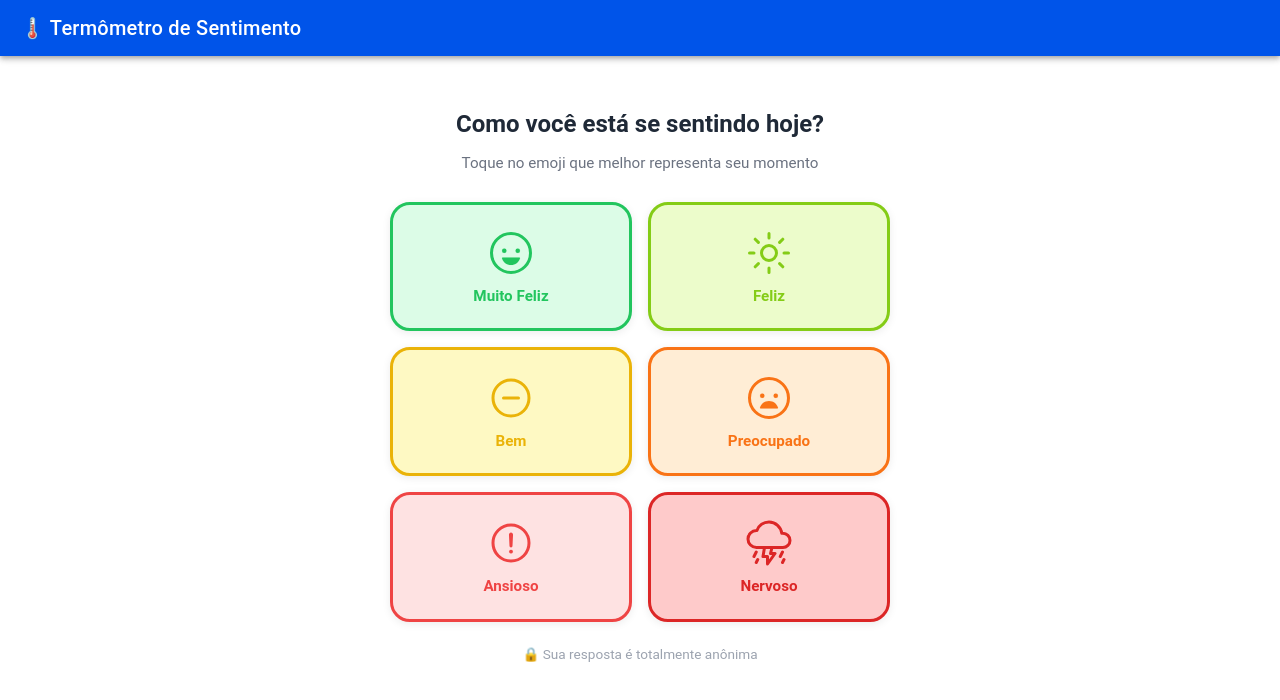
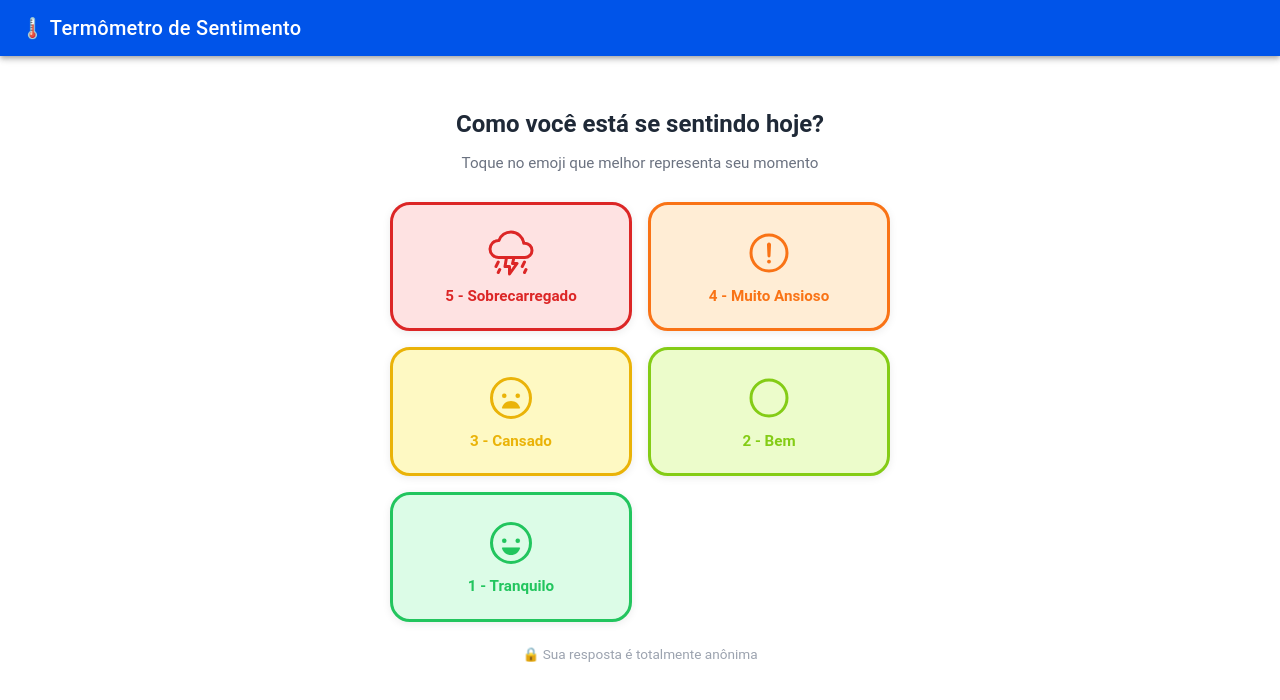
Before and after one commit to gleydes/projectemotions, a React (Vite) app in the folder sentiment-app/: page /home in a window 1280 px wide. Shown: the top 700 px of the page. Built offline with nearby package versions, Linux system fonts and the light colour scheme; no server answers.

Commit message:
feat: update icons to match emotion thermometer image

```diff
--- a/sentiment-app/src/pages/Home.tsx
+++ b/sentiment-app/src/pages/Home.tsx
@@ -1,20 +1,25 @@
-import React, { useState, useEffect } from 'react';
+import React, { useState } from 'react';
 import {
   IonContent, IonHeader, IonPage, IonTitle, IonToolbar,
   IonButton, IonIcon, IonCard, IonCardContent, IonText, IonLoading
 } from '@ionic/react';
-import { happyOutline, sunnyOutline, removeCircleOutline,
-         sadOutline, alertCircleOutline, thunderstormOutline, closeOutline } from 'ionicons/icons';
+import {
+  happyOutline,
+  ellipseOutline,
+  sadOutline,
+  alertCircleOutline,
+  thunderstormOutline,
+  closeOutline
+} from 'ionicons/icons';
 import { supabase } from '../supabaseClient';
 import './Home.css';
 
 const sentiments = [
-  { level: 6, label: 'Muito Feliz', icon: happyOutline, color: '#22c55e', bg: '#dcfce7' },
-  { level: 5, label: 'Feliz', icon: sunnyOutline, color: '#84cc16', bg: '#ecfccb' },
-  { level: 4, label: 'Bem', icon: removeCircleOutline, color: '#eab308', bg: '#fef9c3' },
-  { level: 3, label: 'Preocupado', icon: sadOutline, color: '#f97316', bg: '#ffedd5' },
-  { level: 2, label: 'Ansioso', icon: alertCircleOutline, color: '#ef4444', bg: '#fee2e2' },
-  { level: 1, label: 'Nervoso', icon: thunderstormOutline, color: '#dc2626', bg: '#fecaca' },
+  { level: 5, label: 'Sobrecarregado', icon: thunderstormOutline, color: '#dc2626', bg: '#fee2e2' },
+  { level: 4, label: 'Muito Ansioso', icon: alertCircleOutline, color: '#f97316', bg: '#ffedd5' },
+  { level: 3, label: 'Cansado', icon: sadOutline, color: '#eab308', bg: '#fef9c3' },
+  { level: 2, label: 'Bem', icon: ellipseOutline, color: '#84cc16', bg: '#ecfccb' },
+  { level: 1, label: 'Tranquilo', icon: happyOutline, color: '#22c55e', bg: '#dcfce7' },
 ];
 
 const Home: React.FC = () => {
@@ -37,7 +42,6 @@ const Home: React.FC = () => {
     setSelectedSentiment(level);
 
     try {
-      // Salvar no Supabase
       const { error } = await supabase
         .from('sentiment_records')
         .insert([{
@@ -47,7 +51,6 @@ const Home: React.FC = () => {
 
       if (error) throw error;
 
-      // Buscar mensagem aleatória de apoio
       const { data: messages, error: msgError } = await supabase
         .from('support_messages')
         .select('message')
@@ -105,7 +108,7 @@ const Home: React.FC = () => {
                 >
                   <IonIcon icon={s.icon} style={{ color: s.color, fontSize: '48px' }} />
                   <span className="sentiment-label" style={{ color: s.color }}>
-                    {s.label}
+                    {s.level} - {s.label}
                   </span>
                 </button>
               ))}
--- a/sentiment-app/vite.config.ts
+++ b/sentiment-app/vite.config.ts
@@ -2,7 +2,6 @@ import { defineConfig } from 'vite';
 import react from '@vitejs/plugin-react';
 import { resolve } from 'path';
 
-// https://vitejs.dev/config/
 export default defineConfig({
   plugins: [react()],
   resolve: {
@@ -13,7 +12,11 @@ export default defineConfig({
   build: {
     outDir: 'dist',
     emptyOutDir: true,
-    // REMOVA qualquer configuração de format ou system
+    rollupOptions: {
+      output: {
+        format: 'es', // Força formato ESM
+      },
+    },
   },
   server: {
     port: 8100,
```
